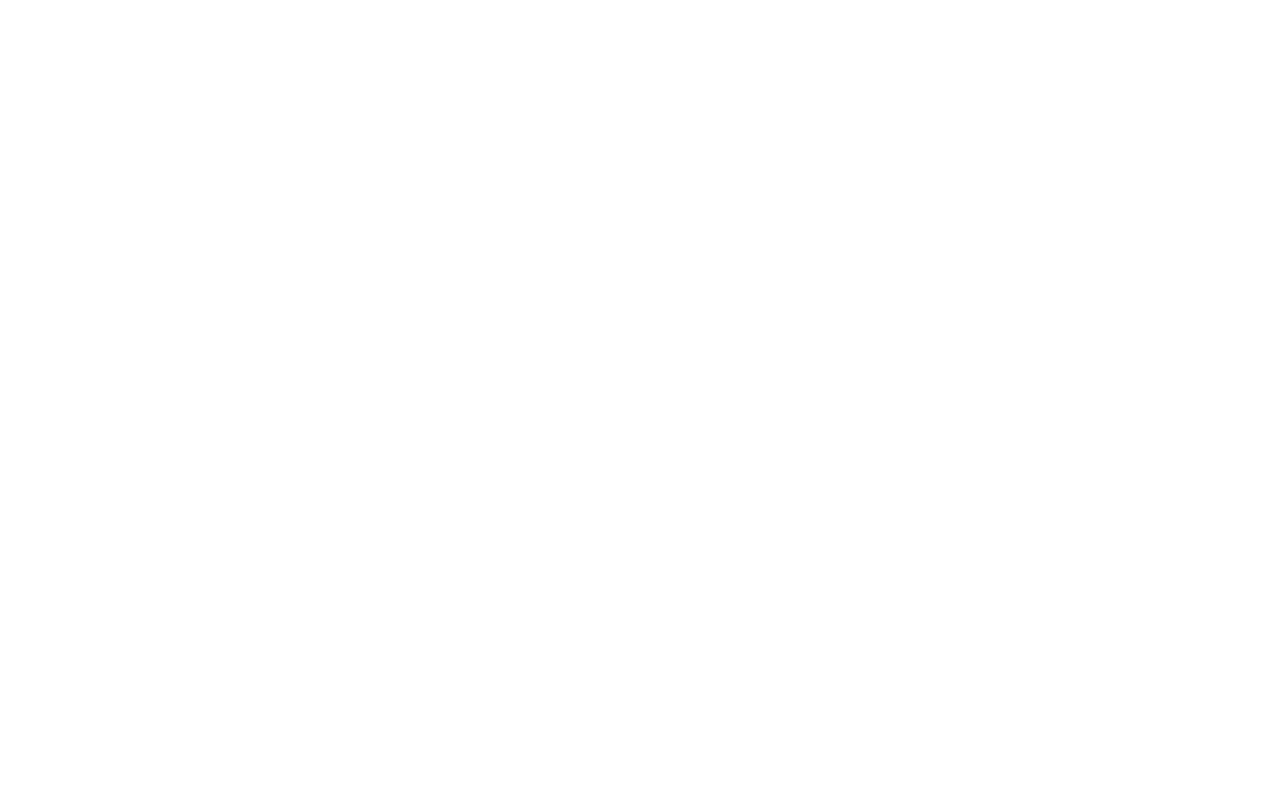
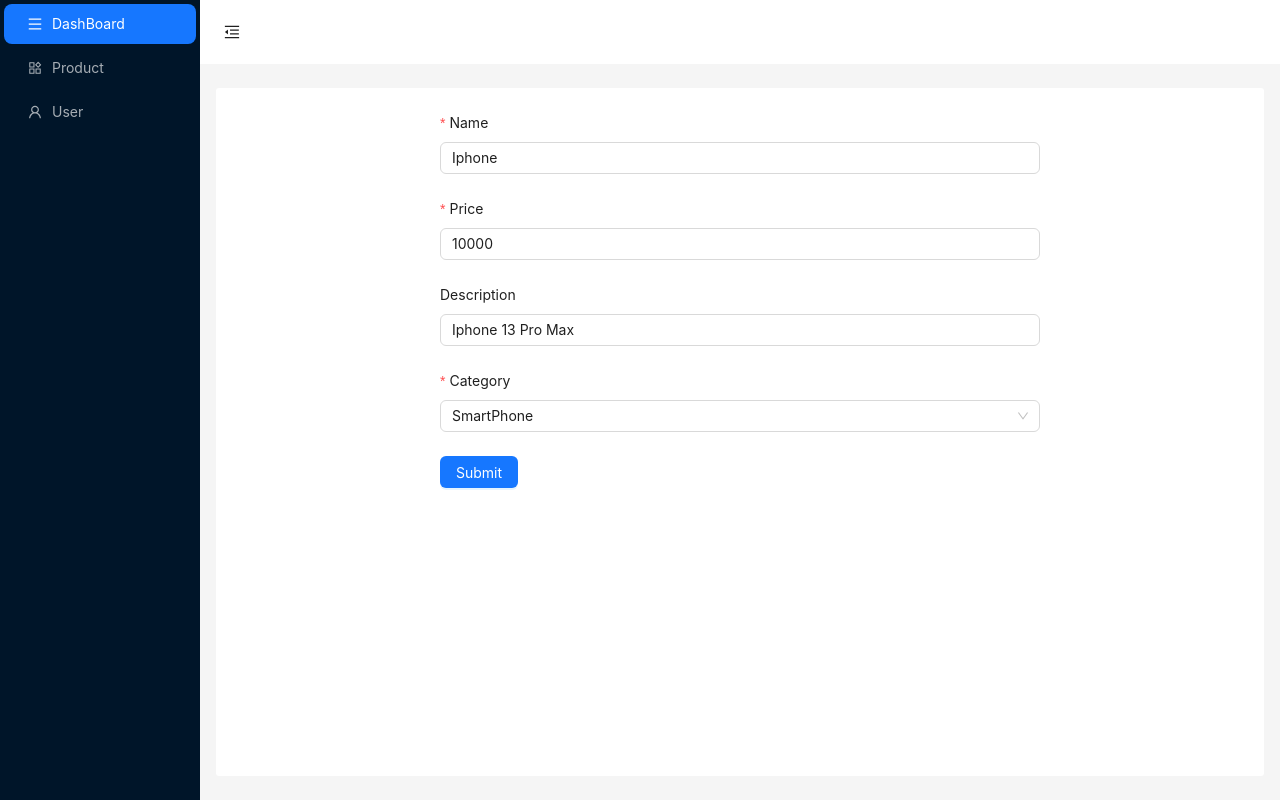
Before and after one commit to Jzztt/WD19316-Reactjs, a React (Vite) app: page /product/edit/1 in a window 1280 px wide. Before the commit this address had no page. Built offline with nearby package versions, Linux system fonts and the light colour scheme; data requests are answered from the project's data file.

Commit message:
feat: get initinal value form update

```diff
--- a/db.json
+++ b/db.json
@@ -4,7 +4,8 @@
       "id": 1,
       "name": "Iphone",
       "price": 10000,
-      "description": "Iphone 13 Pro Max"
+      "description": "Iphone 13 Pro Max",
+      "category": "SmartPhone"
     }
   ]
 }
--- a/src/App.tsx
+++ b/src/App.tsx
@@ -5,6 +5,7 @@
 import Products from "./pages/Products";
 import Users from "./pages/Users";
 import CreateProduct from "./pages/CreateProduct";
+import EditProduct from "./pages/EditProduct";
 
 function App() {
   return (
@@ -13,7 +14,8 @@
         <Route path="/" element={<LayoutAdmin />}>
           <Route index element={<Dashboard />} />
           <Route path="product" element={<Products />} />
-          <Route path="product/create" element={<CreateProduct/>} />
+          <Route path="product/create" element={<CreateProduct />} />
+          <Route path="product/edit/:id" element={<EditProduct />} />
           <Route path="user" element={<Users />} />
         </Route>
       </Routes>
--- /dev/null
+++ b/src/pages/EditProduct.tsx
@@ -0,0 +1,86 @@
+import axios from "axios";
+import React, { useEffect } from "react";
+import { useParams } from "react-router";
+import { IProduct } from "./CreateProduct";
+import { useQuery } from "@tanstack/react-query";
+import { Button, Form, Input, InputNumber, Select } from "antd";
+
+
+const EditProduct = () => {
+  const { id } = useParams();
+  const { Option } = Select;
+  const [form] = Form.useForm();
+
+  const fetchProduct = async () => {
+    try {
+      const { data } = await axios.get<IProduct>(
+        `http://localhost:3000/products/${id}`
+      );
+      return data;
+    } catch (error) {
+      console.log(error);
+    }
+  };
+  // Lấy dữ liệu về useQuery
+  const { data: product, isLoading } = useQuery({
+    queryKey: ["product", id],
+    queryFn: fetchProduct,
+  });
+
+  useEffect(()=> {
+    if(!product) return;
+    form.setFieldsValue(product);
+  },[product,form]);
+
+  if (isLoading) return <div>Loading...</div>;
+
+  // gửi dữ liệu đi thi dùng useMutation
+
+  return (
+    <>
+      <div style={{ display: "flex", justifyContent: "center" }}>
+        <Form
+          form={form}
+          // onFinish={handleSubmit}
+          layout="vertical"
+          style={{ width: "600px" }}
+        >
+          <Form.Item
+            name="name"
+            label="Name"
+            rules={[{ required: true, message: "Please input your name!" }]}
+          >
+            <Input />
+          </Form.Item>
+          <Form.Item
+            name="price"
+            label="Price"
+            rules={[{ required: true, message: "Please input your price!" }]}
+          >
+            <InputNumber style={{ width: "100%" }} />
+          </Form.Item>
+          <Form.Item name="description" label="Description">
+            <Input />
+          </Form.Item>
+          <Form.Item
+            name="category"
+            label="Category"
+            rules={[{ required: true, message: "Please input your category!" }]}
+          >
+            <Select placeholder="Select a category">
+              <Option value="Laptop">Laptop</Option>
+              <Option value="SmartPhone">SmartPhone</Option>
+            </Select>
+          </Form.Item>
+          <Form.Item>
+            <Button type="primary" htmlType="submit">
+              Submit
+            </Button>
+          </Form.Item>
+        </Form>
+      </div>
+    </>
+  );
+};
+
+export default EditProduct;
--- a/src/pages/Products.tsx
+++ b/src/pages/Products.tsx
@@ -58,7 +58,9 @@
       key: "action",
       render: (record: IProduct) => (
         <div>
-          <Button type="primary"> Edit</Button>
+          <Button type="primary">
+            <NavLink to={`/product/edit/${record.id}`}>Edit</NavLink>
+          </Button>
           <Popconfirm
             title="Are you sure?"
             onConfirm={() => mutation.mutate(record.id as number)}
```
